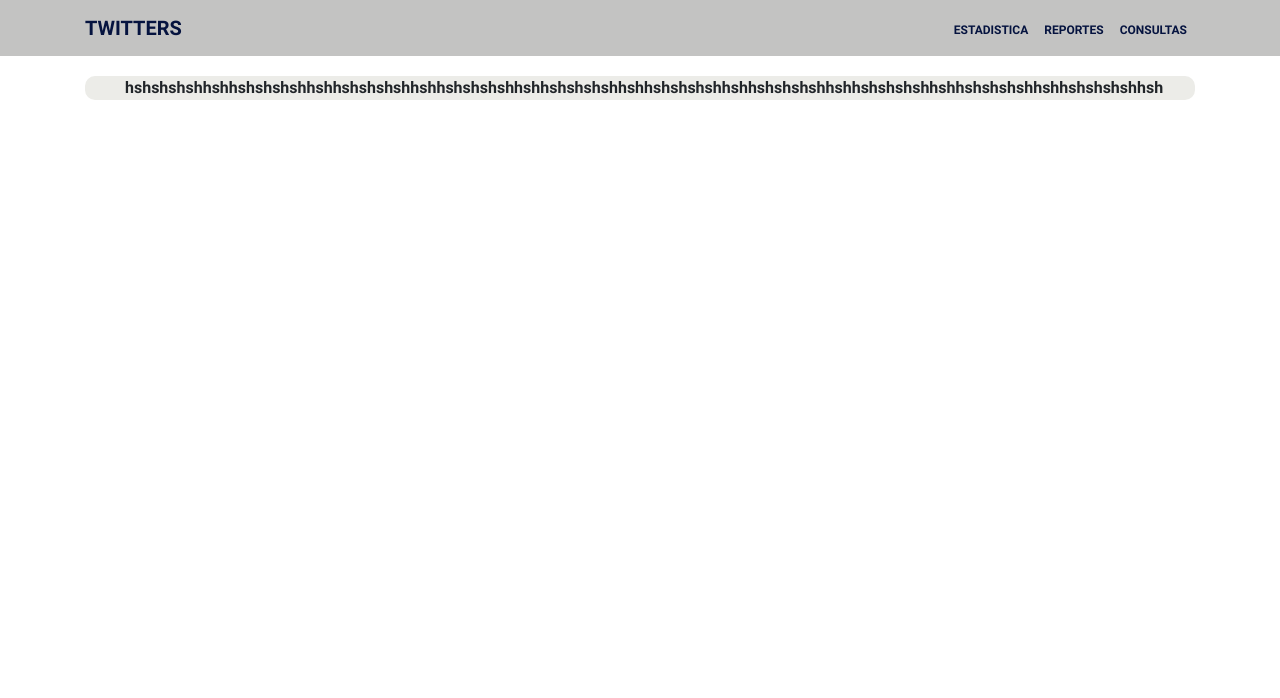
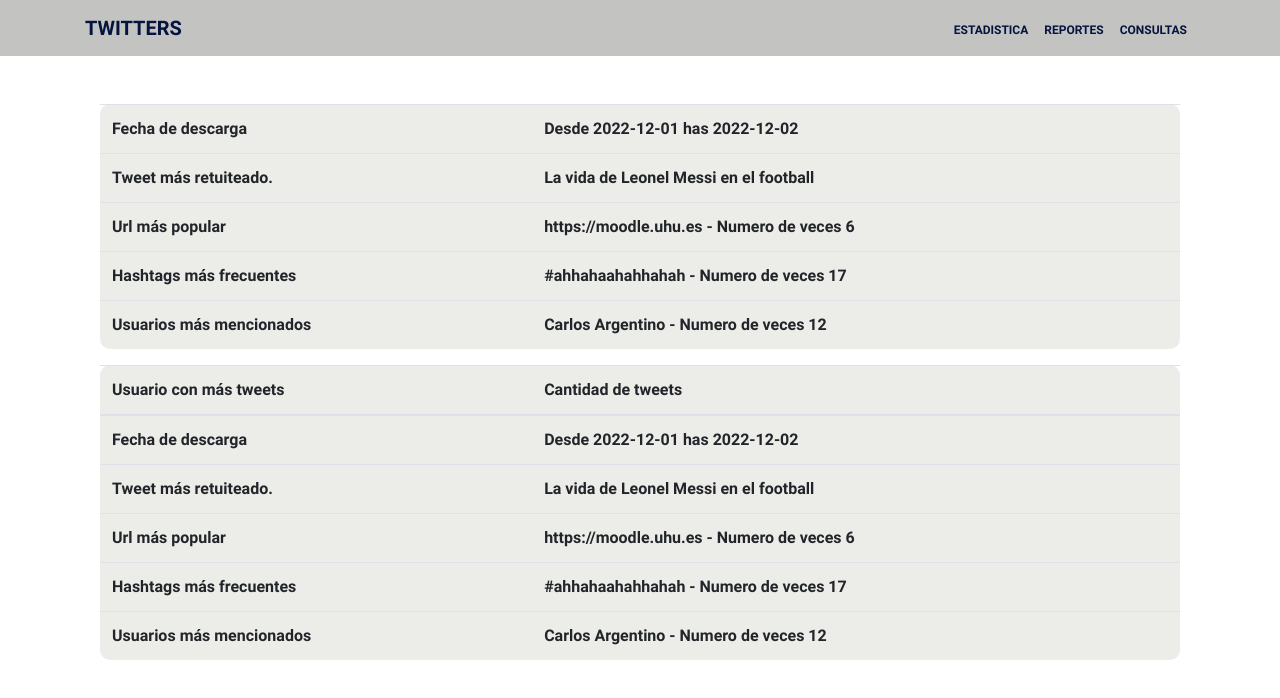
Before and after one commit to juliao-faria/UHU-Twitter, a React (Create React App) app in the folder front-end/: page / in a window 1280 px wide. Shown: the top 698 px of the page. Built offline with nearby package versions, Linux system fonts and the light colour scheme.

Commit message:
eeee
eee

```diff
--- a/front-end/public/index.html
+++ b/front-end/public/index.html
@@ -32,6 +32,8 @@
 <body>
   <noscript>You need to enable JavaScript to run this app.</noscript>
   <div id="root"></div>
+
+
   <!--
       This HTML file is a template.
       If you open it directly in the browser, you will see an empty page.
--- /dev/null
+++ b/front-end/src/components/Estatistica/Estatistica.css
@@ -0,0 +1,3 @@
+.table{
+    border-top: 1px solid white!important;
+}
--- a/front-end/src/components/Estatistica/Estatistica.module.css
+++ /dev/null
@@ -1,3 +0,0 @@
-.style{
-    display: inline-block;
-}
--- a/front-end/src/components/Estatistica/Estatisticas.jsx
+++ b/front-end/src/components/Estatistica/Estatisticas.jsx
@@ -1,25 +1,86 @@
 import Card from "../UI/Card";
-import classes from "./Estatistica.module.css";
+import "./Estatistica.css";
 const Estatistica = () => {
 	return (
 		<div className="container">
-			<div className="row">
+			<br />
+			<br />
+
 				<Card>
-					<ul>
-						<li className={classes.style}>hshshshshhsh</li>
-						<li className={classes.style}>hshshshshhsh</li>
-						<li className={classes.style}>hshshshshhsh</li>
-						<li className={classes.style}>hshshshshhsh</li>
-						<li className={classes.style}>hshshshshhsh</li>
-						<li className={classes.style}>hshshshshhsh</li>
-						<li className={classes.style}>hshshshshhsh</li>
-						<li className={classes.style}>hshshshshhsh</li>
-						<li className={classes.style}>hshshshshhsh</li>
-						<li className={classes.style}>hshshshshhsh</li>
-					</ul>
+					<table className="table">
+
+						<tbody>
+							<tr>
+
+								<td>Fecha de descarga</td>
+								<td>Desde 2022-12-01 has 2022-12-02</td>
+							</tr>
+							<tr>
+
+								<td>Tweet más retuiteado.</td>
+								<td>La vida de Leonel Messi en el football</td>
+							</tr>
+							<tr>
+
+								<td>Url más popular</td>
+								<td>https://moodle.uhu.es - <span>Numero de veces 6</span></td>
+							</tr>
+							<tr>
+
+								<td>Hashtags más frecuentes</td>
+								<td>#ahhahaahahhahah - <span>Numero de veces 17</span></td>
+							</tr><tr>
+
+								<td>Usuarios más mencionados</td>
+								<td>Carlos Argentino - <span>Numero de veces 12</span></td>
+							</tr>
+						</tbody>
+
+					</table>
+				</Card>
+
+
+{/*-------------------------------------------------------------------------usuarios con mas tweets publicados --------------------------------------- */}
+				<Card>
+					<table className="table">
+						<thead>
+							<tr>
+
+								<th scope="col">Usuario con más tweets</th>
+								<th scope="col">Cantidad de tweets</th>
+							</tr>
+						</thead>
+						<tbody>
+							<tr>
+
+								<td>Fecha de descarga</td>
+								<td>Desde 2022-12-01 has 2022-12-02</td>
+							</tr>
+							<tr>
+
+								<td>Tweet más retuiteado.</td>
+								<td>La vida de Leonel Messi en el football</td>
+							</tr>
+							<tr>
+
+								<td>Url más popular</td>
+								<td>https://moodle.uhu.es - <span>Numero de veces 6</span></td>
+							</tr>
+							<tr>
+
+								<td>Hashtags más frecuentes</td>
+								<td>#ahhahaahahhahah - <span>Numero de veces 17</span></td>
+							</tr><tr>
+
+								<td>Usuarios más mencionados</td>
+								<td>Carlos Argentino - <span>Numero de veces 12</span></td>
+							</tr>
+						</tbody>
+
+					</table>
 				</Card>
 			</div>
-		</div>
+
 	);
 };
 
--- a/front-end/src/components/UI/Card.module.css
+++ b/front-end/src/components/UI/Card.module.css
@@ -2,6 +2,5 @@
     background: rgb(236, 236, 232);
     box-shadow:0 6x 8x rgba(0, 0, 0, 0.26);
     border-radius: 10px;
-    margin-top: 20px;
     font-family: fuente1;
 }
--- a/front-end/src/index.css
+++ b/front-end/src/index.css
@@ -12,5 +12,5 @@ src: url("./fonts/Roboto/Roboto-Black.ttf");
 --azul:#05133f;
 --blanco:white;
 --grey: rgb(195, 195, 194);
---azul1:#2f407e;
+--azul1:#44579d;
 }
```
